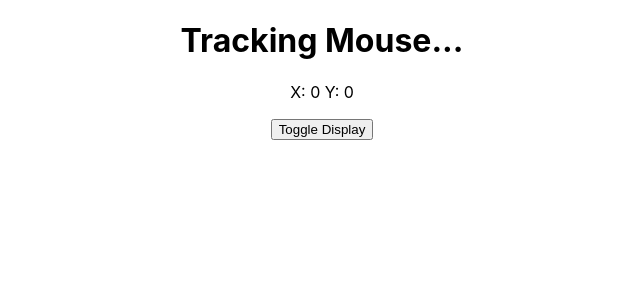
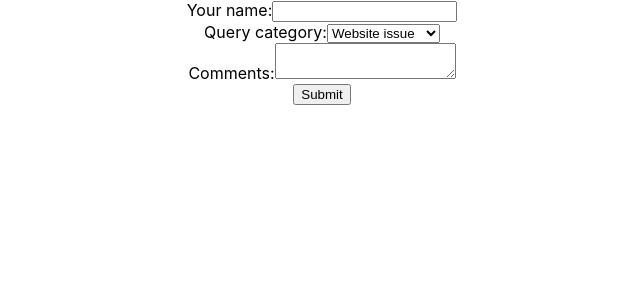
Before and after one commit to brindle5/first_react_app, a React (Create React App) app in the folder my-app/: page / in a window 1280 px wide. Shown: the top 300 px of the page, without its empty margins (318-958 px from the left). Built offline with nearby package versions, Linux system fonts and the light colour scheme.

Commit message:
Add controlled form

```diff
--- a/my-app/src/App.js
+++ b/my-app/src/App.js
@@ -15,12 +15,13 @@
 import LifeCyclesCDM from './components/LifeCyclesCDM';
 import LifeCyclesCDU from './components/LifeCyclesCDU';
 import LifeCyclesCWU from './components/LifeCycleCWU';
+import ControlledForm from './components/ControlledForm';
 
 
 
 function App() {
   return (<div className="App">
-       <LifeCyclesCWU />
+       <ControlledForm />
     </div>
   );
 }
--- /dev/null
+++ b/my-app/src/components/ControlledForm.js
@@ -0,0 +1,87 @@
+import React, { Component } from 'react'
+
+export class ControlledForm extends Component {
+    constructor(props) {
+        super(props)
+
+        this.state = {
+            name: '',
+            comments: '',
+            category: 'website',
+        }
+    }
+
+    handleNameChange = (event) => {
+
+        this.setState({
+            name: event.target.value
+        })
+    }
+
+    handleCategory = (event) => {
+
+        this.setState({
+            category: event.target.value
+
+        })
+    }
+
+    handleComments = (event) => {
+
+        this.setState({
+            comments: event.target.value
+
+        })
+    }
+
+    handleSubmit = (event) => {
+        event.preventDefault();
+    }
+
+    render() {
+        return (
+            <div>
+                <form onSubmit={this.handleSubmit}>
+                    <div>
+                        <label htmlFor="id-name">Your name:</label>
+                        <input
+                            value={this.state.name}
+                            onChange={this.handleNameChange}
+                            id="id-name"
+                            name="name"
+                            type="text"
+                        />
+                    </div>
+
+                    <div>
+                        <label htmlFor="id-category">Query category:</label>
+                        <select
+                            value={this.state.category}
+                            onChange={this.handleCategory}
+                            id="id-category"
+                            name="category"
+                        >
+                                <option value="website">Website issue</option>
+                                <option value="order">Order issue</option>
+                                <option value="general">General inquiry</option>
+                        </select>
+                    </div>
+
+                    <div>
+                        <label htmlFor='id-comments'>Comments:</label>
+                        <textarea
+                            value={this.state.comments}
+                            onChange={this.handleComments}
+                            id="id-comments"
+                            name="comments"
+                        />
+                    </div>
+                    <input type="submit" value="Submit" />
+
+                </form>
+            </div>
+        )
+    }
+}
+
+export default ControlledForm
```
